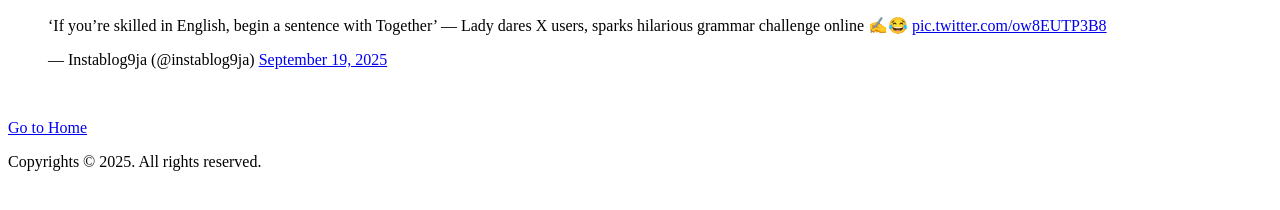
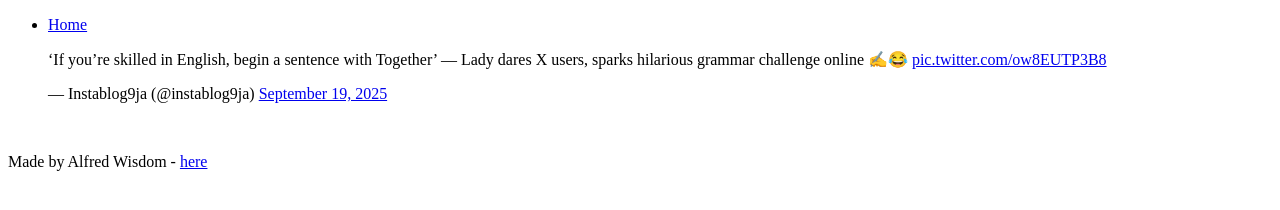
Before and after one commit to Ricsie11/My_First_Portfolio, a plain HTML site: page html_basic/tweets.html in a window 1280 px wide. Drawn offline with Linux system fonts and the light colour scheme.

Commit message:
Refactor HTML structure in index and tweets pages for improved organization and readability

```diff
--- a/html_basic/tweets.html
+++ b/html_basic/tweets.html
@@ -6,10 +6,29 @@
     <title>My Portfolio</title>
 </head>
 <body>
-    <blockquote class="twitter-tweet" data-lang="en" data-theme="dark"><p lang="en" dir="ltr">‘If you’re skilled in English, begin a sentence with Together’ — Lady dares X users, sparks hilarious grammar challenge online ✍️😂 <a href="https://t.co/ow8EUTP3B8">pic.twitter.com/ow8EUTP3B8</a></p>&mdash; Instablog9ja (@instablog9ja) <a href="https://twitter.com/instablog9ja/status/1969142061006717405?ref_src=twsrc%5Etfw">September 19, 2025</a></blockquote> <script async src="https://platform.twitter.com/widgets.js" charset="utf-8"></script>
+
+<header>
+    <ul>
+        <li>
+            <a href="/html_basic/index.html">Home</a>
+        </li>
+    </ul>
+</header>
+
+<main>
+    <artice>
+    <aside>
+        <blockquote class="twitter-tweet" data-lang="en" data-theme="dark"><p lang="en" dir="ltr">‘If you’re skilled in English, begin a sentence with Together’ — Lady dares X users, sparks hilarious grammar challenge online ✍️😂 <a href="https://t.co/ow8EUTP3B8">pic.twitter.com/ow8EUTP3B8</a></p>&mdash; Instablog9ja (@instablog9ja) <a href="https://twitter.com/instablog9ja/status/1969142061006717405?ref_src=twsrc%5Etfw">September 19, 2025</a></blockquote> <script async src="https://platform.twitter.com/widgets.js" charset="utf-8"></script>
+    </aside>
+    </artice>
+</main>
+
 
 <p> &nbsp;</p>
-    <a href="/html_basic/index.html">Go to Home</a>
-<footer><p> Copyrights &copy; 2025. All rights reserved.</footer>
+
+<footer>
+    <p><footer><p>Made by Alfred Wisdom - <a href="https://github.com/Ricsie11" target="_blank">here</a></p>
+</footer>
+
 </body>
 </html>
```
Also changed, not shown: html_basic/index.html (+27 -3 lines).
